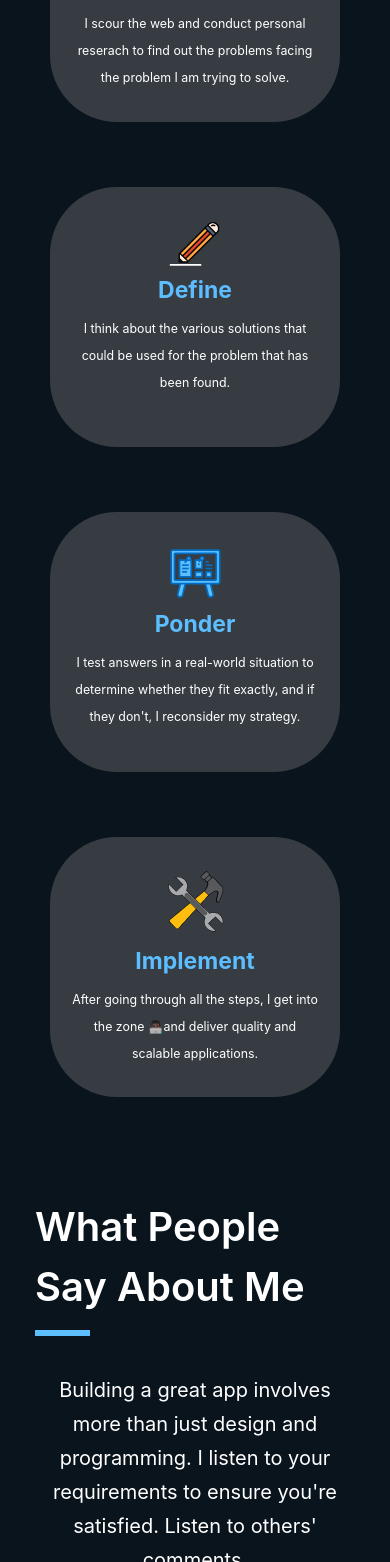
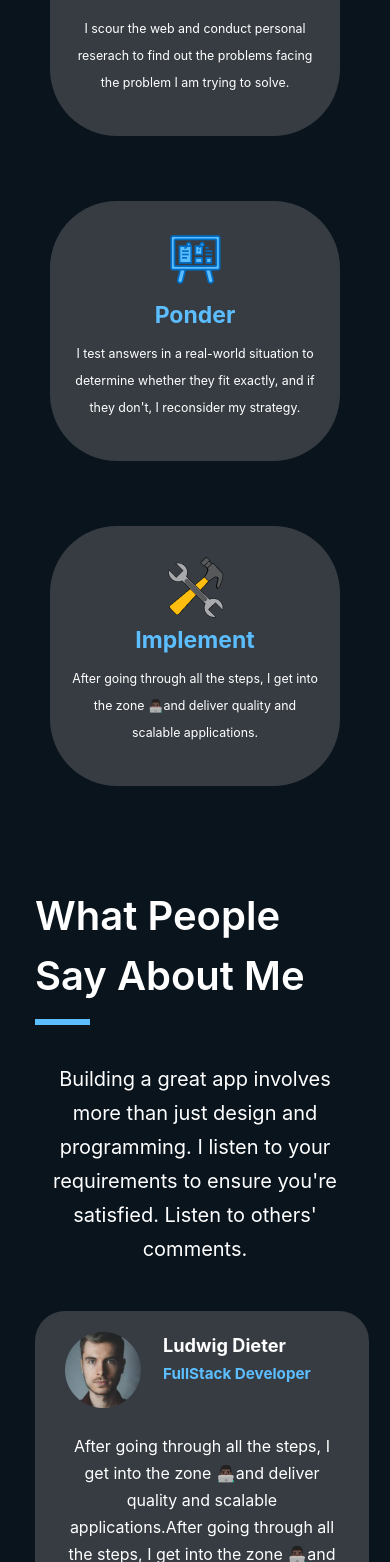
Before and after one commit to Itzadetunji/my-website, a Next.js app: page /about in a window 390 px wide. Shown: the part 3881-5443 px from the top of the page. Built offline with nearby package versions, Linux system fonts and the light colour scheme.

Commit message:
Chore: Added more responsiveness

```diff
--- a/pages/about.tsx
+++ b/pages/about.tsx
@@ -39,13 +39,13 @@ const about: NextPage = () => {
         title: 'Discover',
         description: 'I scour the web and conduct personal reserach to find out the problems facing the problem I am trying to solve.'
     },
-    {
-        iconpath: '/icons/work-process-icons/pencil.svg',
-        width: '51px',
-        height: '45.14px',
-        title: 'Define',
-        description: 'I think about the various solutions that could be used for the problem that has been found.'
-    },
+    // {
+    //     iconpath: '/icons/work-process-icons/pencil.svg',
+    //     width: '51px',
+    //     height: '45.14px',
+    //     title: 'Define',
+    //     description: 'I think about the various solutions that could be used for the problem that has been found.'
+    // },
     {
         iconpath: '/icons/work-process-icons/ponder.svg',
         width: '53px',
@@ -63,6 +63,18 @@ const about: NextPage = () => {
   ]
 
   const TestimonialCardContents = [
+    {
+        imagepath: '/images/testimonial1.png',
+        name: 'Ludwig Dieter',
+        role: 'FullStack Developer',
+        description: "After going through all the steps, I get into the zone 👨🏿‍💻and deliver quality and scalable applications.After going through all the steps, I get into the zone 👨🏿‍💻and deliver quality and scalable applications"
+    },
+    {
+        imagepath: '/images/testimonial1.png',
+        name: 'Ludwig Dieter',
+        role: 'FullStack Developer',
+        description: "After going through all the steps, I get into the zone 👨🏿‍💻and deliver quality and scalable applications.After going through all the steps, I get into the zone 👨🏿‍💻and deliver quality and scalable applications"
+    },
     {
         imagepath: '/images/testimonial1.png',
         name: 'Ludwig Dieter',
@@ -116,16 +128,18 @@ const about: NextPage = () => {
             <p className='text-white font-[600] text-[40px]'>My Work Process</p>
             <hr className='light-blue border-[3px] w-[55px] mt-[13px]'/>
           </div>
-          <div>
+          <div className='flex flex-col lg:flex-row space-y-[65px] lg:space-y-0 lg:space-x-[50px] mt-[79px]'>
             {WorkProcessContents.map((process, index) => <WorkProcess iconpath={process.iconpath} title={process.title} description={process.description} width={process.width} height={process.height} key={index}/>)}
           </div>
           <div className='mt-[100px]'>
             <p className='text-white font-[600] text-[40px]'>What People Say About Me</p>
             <hr className='light-blue border-[3px] w-[55px] mt-[13px]'/>
-            <p className='text-white font-[400] text-center leading-[34px] pt-[37px] text-[20px]'>Building a great app involves more than just design and programming. I listen to your requirements to ensure you're satisfied. Listen to others' comments.</p>
           </div>
-          <div>
-            {TestimonialCardContents.map((testimonial, index) => <TestimonialCard imagepath={testimonial.imagepath} name={testimonial.name} role={testimonial.role} description={testimonial.description}/>)}
+          <div className='lg:flex lg:flex-row lg:space-x-[100px]'>
+            <p className='text-white font-[400] text-center lg:text-left leading-[34px] lg:leading-[40px] pt-[37px] text-[20px] lg:mt-[100px] lg:w-[350px]'>Building a great app involves more than just design and programming. I listen to your requirements to ensure you're satisfied. Listen to others' comments.</p>
+            <div className='lg:grid lg:grid-cols-1 xl:grid-cols-2'>
+              {TestimonialCardContents.map((testimonial, index) => <TestimonialCard imagepath={testimonial.imagepath} name={testimonial.name} role={testimonial.role} description={testimonial.description}/>)}
+            </div>
           </div>
           <div className='mt-[100px]'>
             <p className='text-white font-[600] text-[40px]'>My Tech Stack</p>
--- a/pages/components/WorkProcess.tsx
+++ b/pages/components/WorkProcess.tsx
@@ -13,9 +13,11 @@ const servicecontent = 1;
 
 const WorkProcess: React.FC<cardProps> = ({iconpath, width, height, title, description}) => {
   return (
-    <div className='grey w-[290px] h-[260px] mt-[65px] rounded-[67px] mx-auto custom-shadow duration-500 ease-in delay-[10ms]'>
-      <div className='flex flex-col py-[10px]'>
-        <img src={iconpath} alt="" className={`w-[${width}] h-[${height}] items-center justify-center mx-auto mt-[23px]`}/>
+    <div className='grey w-[290px] h-[260px] rounded-[67px] mx-auto custom-shadow duration-500 ease-in delay-[10ms]'>
+      <div className='flex flex-col py-[30px]'>
+        <div className='h-[60px]'>
+          <img src={iconpath} alt="" className={`w-[${width}] h-[${height}] items-center justify-center mx-auto`}/>
+        </div>
         <p className='text-center text-white pt-[7px] font-bold light-blue-text text-[23px]'>{title}</p>
         <p className='text-center text-white mx-[22px] pt-[7px] pb-[37px] text-[12.4px] leading-[27px]'>{description}</p>
       </div>
```
